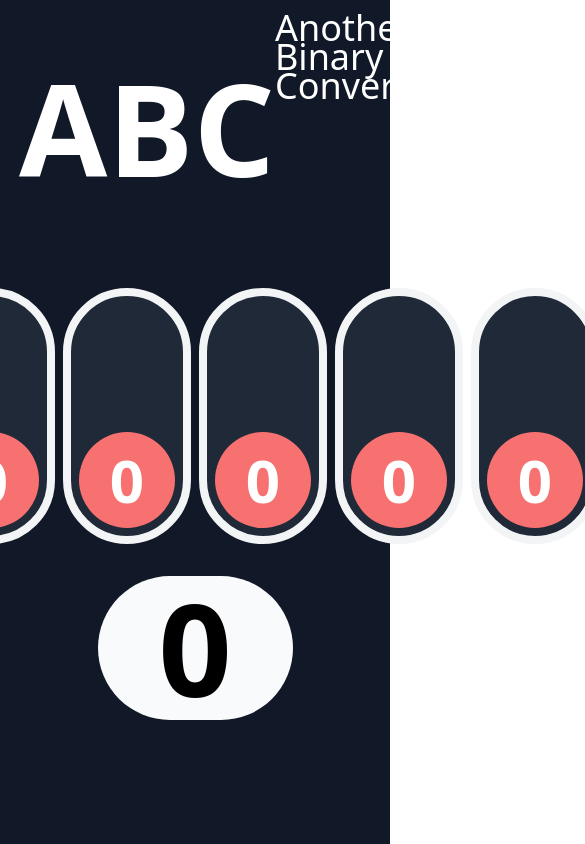
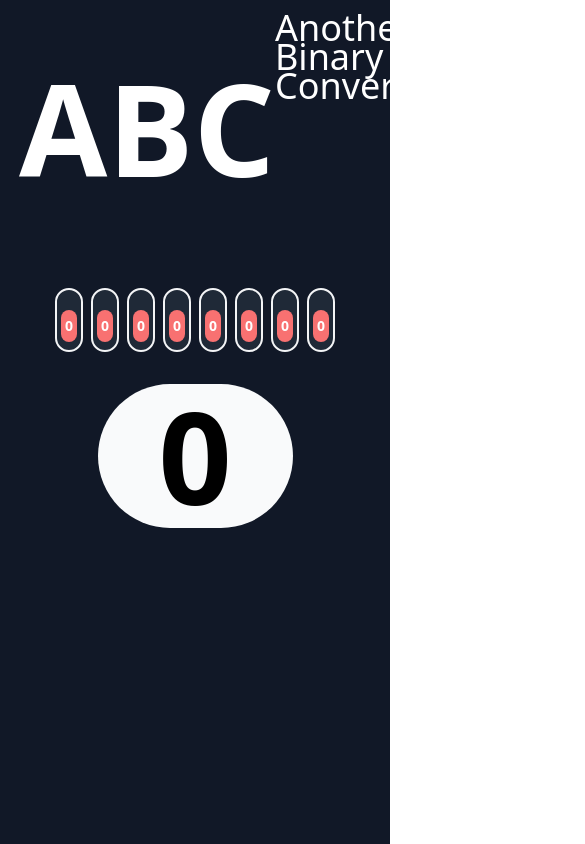
Before and after one commit to jensen/another-binary-converter, a React (Create React App) app: page / in a window 390 px wide. Shown: the top 844 px of the page, 585 px wide, since content can reach past the window. Built offline with nearby package versions, Linux system fonts and the light colour scheme.

Commit message:
Add a few responsive styles

```diff
--- a/src/components/BinarySwitch.tsx
+++ b/src/components/BinarySwitch.tsx
@@ -17,9 +17,9 @@ const BinarySwitch = (props: IBinarySwitch) => {
     <div
       className={classnames(
         "flex flex-col",
-        "h-64 p-2",
-        "border-8 border-gray-100",
-        "rounded-full shadown:md",
+        "xs:h-16 sm:h-16 md:h-32 lg:h-48 xl:h-64 xs:p-1 sm:p-2",
+        "xs:border-2 md:border-8 border-gray-100",
+        "rounded-full shadow:md",
         "bg-gray-800"
       )}
       onClick={onToggle}
@@ -28,17 +28,19 @@ const BinarySwitch = (props: IBinarySwitch) => {
       <div
         className={classnames(
           "flex justify-center items-center",
-          "w-24 h-24",
+          "xs:w-4 sm:w-4 md:w-8 lg:w-12 xl:w-24",
+          "xs:h-8 sm:h-12 md:h-16 lg:h-20 xl:h-24",
           "rounded-full hover:cursor-pointer",
           { "bg-green-400": toggle === true, "bg-red-400": toggle === false },
           {
             transform: true,
             "duration-300 ease-in-out": true,
-            "translate-y-32": toggle === false,
+            "xs:translate-y-4 sm:translate-y-4 md:translate-y-8 lg:translate-y-20 xl:translate-y-32":
+              toggle === false,
           }
         )}
       >
-        <span className="text-white text-6xl font-bold select-none">
+        <span className="text-white xs:text-sm sm:text-xl md:text-4xl lg:text-6xl font-bold select-none">
           {toggle ? "1" : "0"}
         </span>
       </div>
--- a/tailwind.config.js
+++ b/tailwind.config.js
@@ -1,7 +1,13 @@
+const defaultTheme = require("tailwindcss/defaultTheme");
+
 module.exports = {
   purge: ["./src/**/*.{js,jsx,ts,tsx}", "./public/index.html"],
   darkMode: false, // or 'media' or 'class'
   theme: {
+    screens: {
+      xs: "320px",
+      ...defaultTheme.screens,
+    },
     extend: {
       fontSize: {
         "main-title": "8rem",
```
